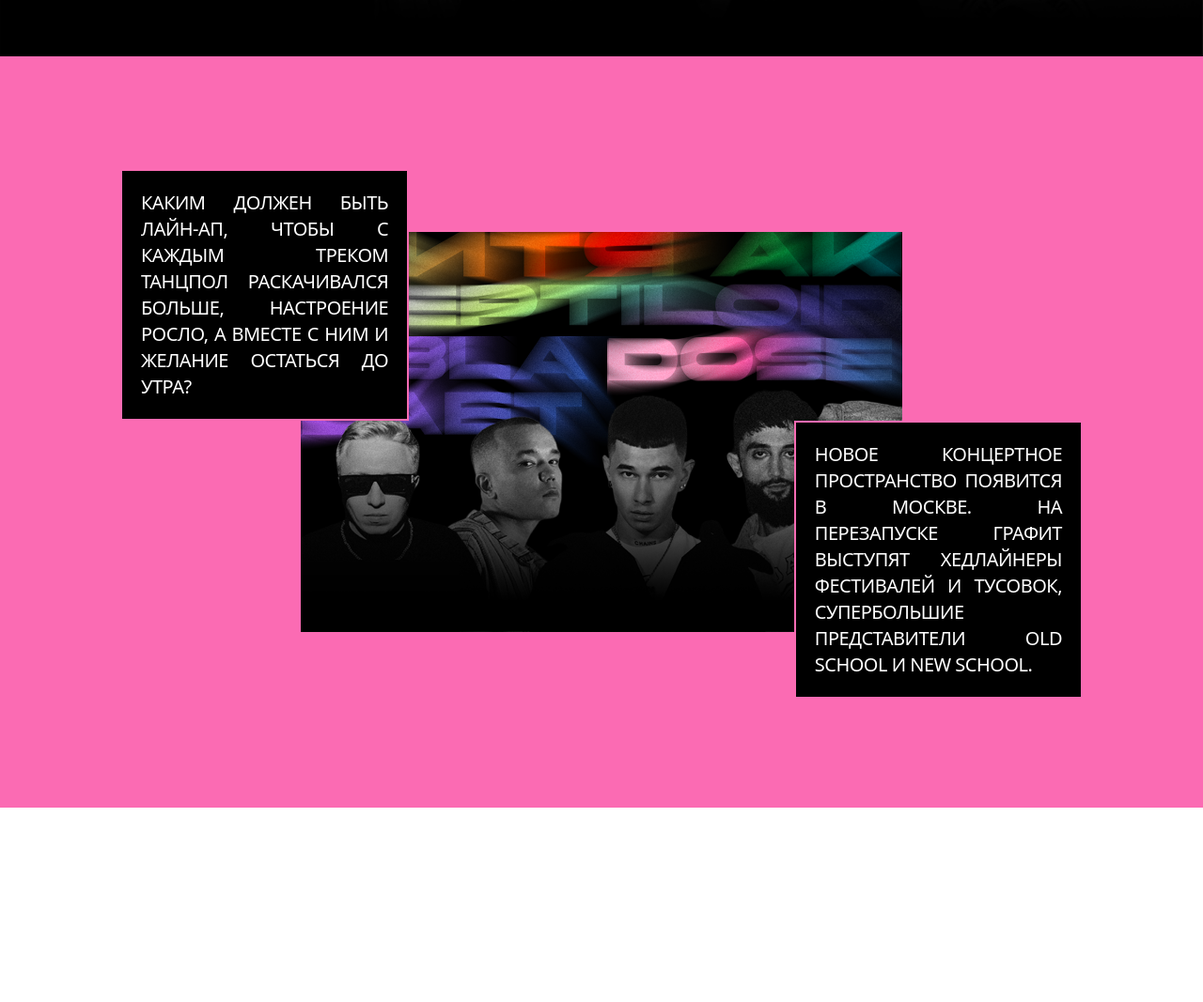
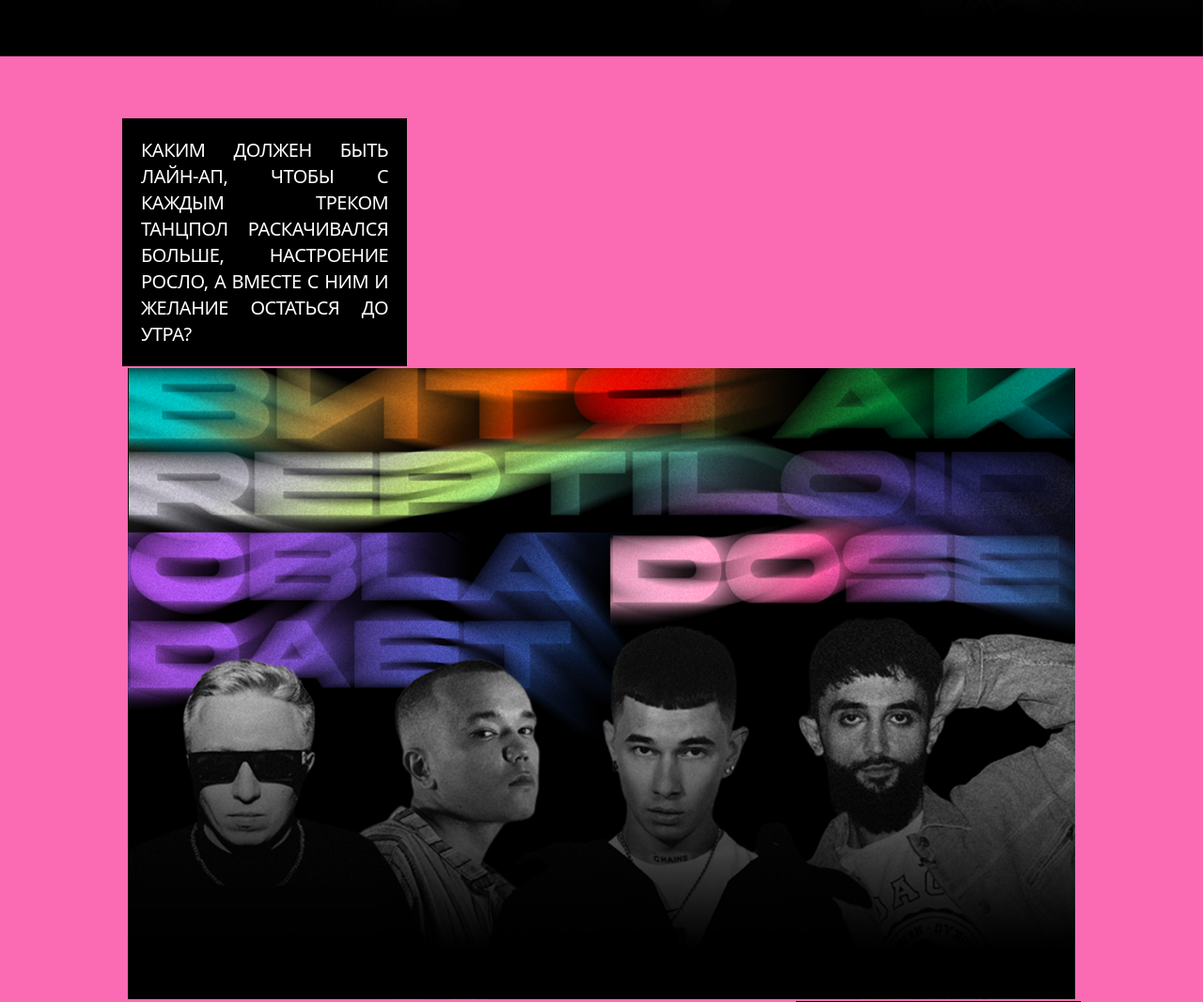
Before and after one commit to mbozhik/old-graphite, an Astro site: page / in a window 1280 px wide. Shown: the part 740-1807 px from the top of the page at 94% size. Before the commit the page ends 1600 px from the top, so only its background shows below. Built offline with nearby package versions, Linux system fonts and the light colour scheme; Astro itself is replaced by a stand-in of ours; a web font is replaced by a local one.

Commit message:
adaptive `Introduction` block

```diff
--- a/src/components/Introduction.astro
+++ b/src/components/Introduction.astro
@@ -1,12 +1,9 @@
----
-const heightScreen = '!h-[100svh] !h-[100vh]'
----
-
-<section class=`relative bg-custom-pink text-white flex items-center justify-center ${heightScreen}`>
-  <div class="z-10 sm:w-[90%] w-[80%] h-[70%] flex flex-col justify-around text-justify mx-auto uppercase sm:text-xl text-xl tracking-tight">
-    <div class="bg-black p-5 w-[30%] border-2 border-custom-pink">Каким должен быть лайн-ап, чтобы с каждым треком танцпол раскачивался больше, настроение росло, а вместе с ним и желание остаться до утра?</div>
-    <div class="bg-black p-5 w-[30%] border-2 border-custom-pink ml-auto">Новое концертное пространство появится в Москве. На перезапуске Графит выступят хедлайнеры фестивалей и тусовок, супербольшие представители old school и new school.</div>
+<section class="relative flex items-center text-white bg-custom-pink justify-cente">
+  <div class="z-10 sm:w-[90%] w-[80%] h-[70%] flex flex-col justify-around sm:justify-start py-16 sm:gap-3 text-justify mx-auto uppercase sm:text-xl text-xl tracking-tight">
+    <div class="bg-black p-5 w-[30%] sm:w-full border-2 border-custom-pink">Каким должен быть лайн-ап, чтобы с каждым треком танцпол раскачивался больше, настроение росло, а вместе с ним и желание остаться до утра?</div>
+    <img class="object-cover w-[98.5%] mx-auto" src="../../bg.png" alt="" />
+    <div class="bg-black p-5 w-[30%] sm:w-full border-2 border-custom-pink ml-auto">Новое концертное пространство появится в Москве. На перезапуске Графит выступят хедлайнеры фестивалей и тусовок, супербольшие представители old school и new school.</div>
   </div>
 
-  <img class="absolute inset-0 object-cover mx-auto my-auto w-[50%]" src="../../bg.png" alt="" />
+  <img class="absolute inset-0 object-cover mx-auto my-auto w-[50%] sm:hidden" src="../../bg.png" alt="" />
 </section>
```
